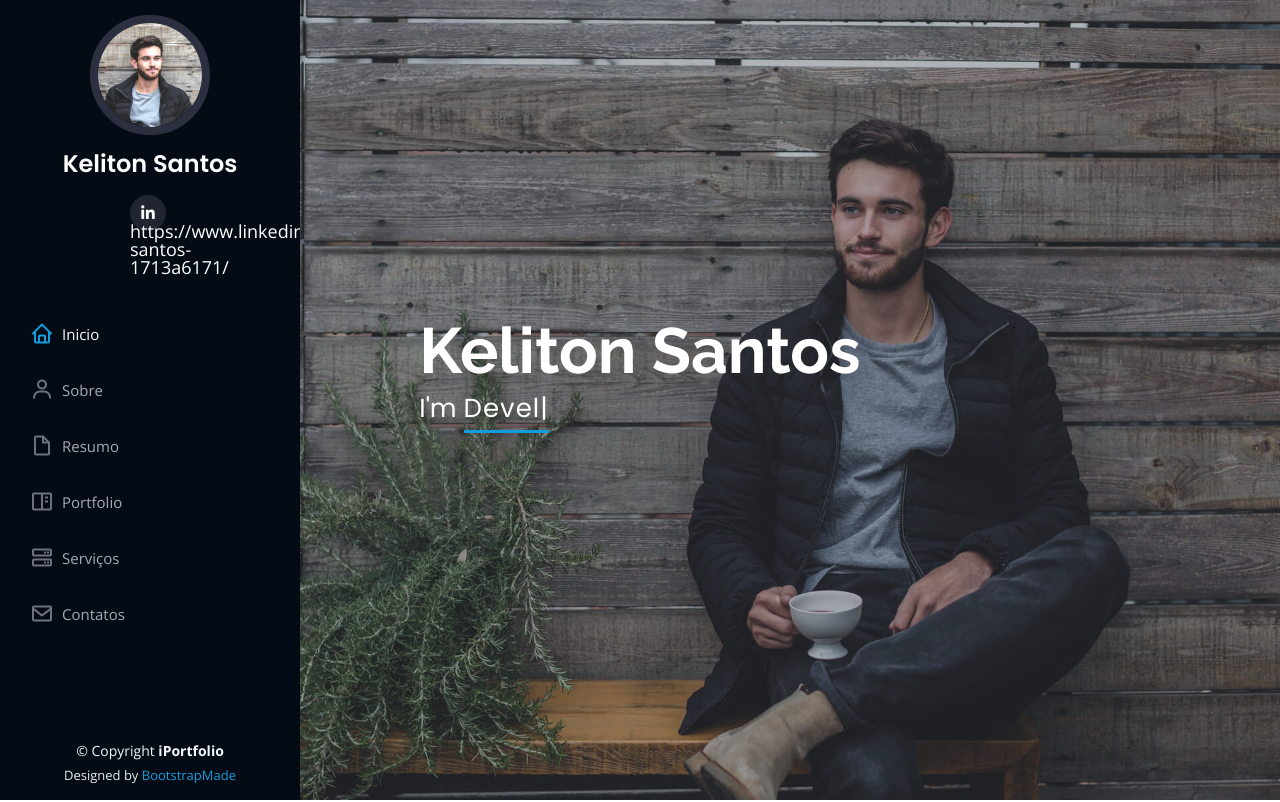
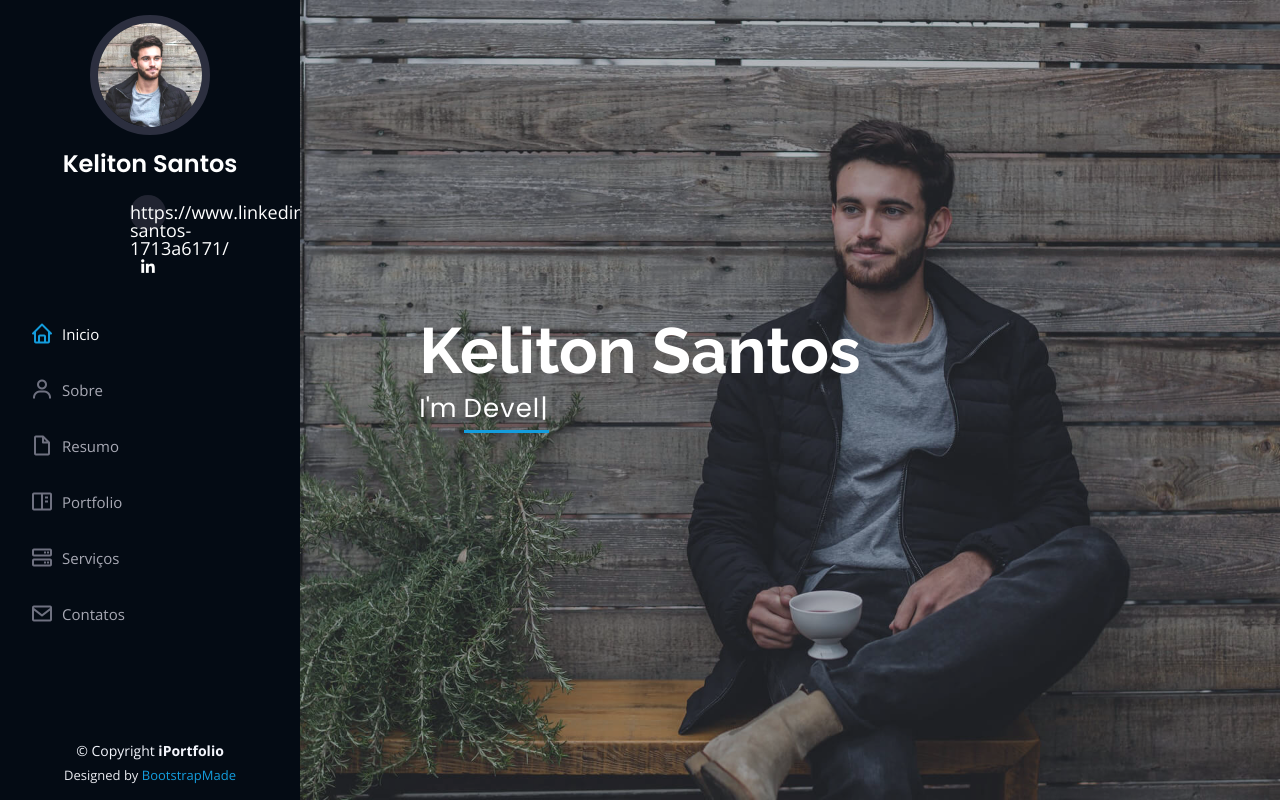
Before and after one commit to kelitondossan/pagina, a plain HTML site: page index.html in a window 1280 px wide. Shown: the top 802 px of the page. Drawn offline with nearby package versions, Linux system fonts and the light colour scheme.

Commit message:
Update index.html

```diff
--- a/index.html
+++ b/index.html
@@ -49,7 +49,7 @@
         <h1 class="text-light"><a href="index.html">Keliton Santos</a></h1>
         <div class="social-links mt-3 text-center">
 
-          <a href="#" class="linkedin"><i class="bx bxl-linkedin"></i>https://www.linkedin.com/in/keliton-santos-1713a6171/</a>
+          <a href="#" class="linkedin">https://www.linkedin.com/in/keliton-santos-1713a6171/<i class="bx bxl-linkedin"></i></a>
         </div>
       </div>
 
```
